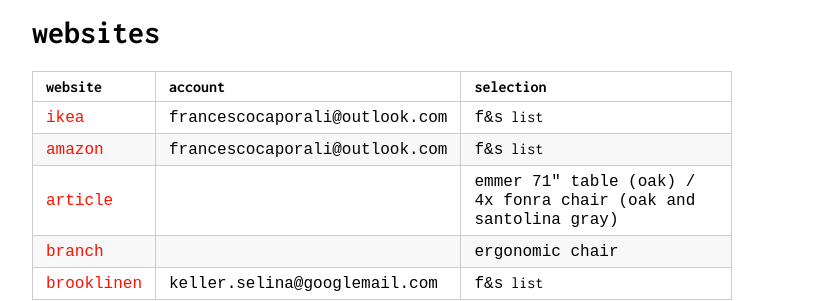
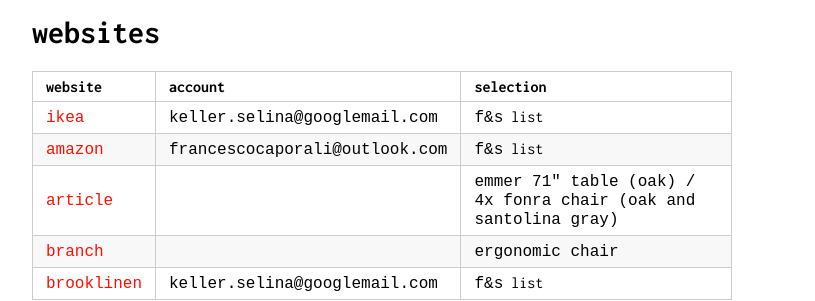
Before and after one commit to caporali/caporali.github.io, a Jekyll site: the page built from files/apt/markdown/furniture.md, in a window 1280 px wide and 900 px high, scrolled down 2761 px. Shown: the part 151-452 px from the top of the window, without its empty margins (258-1073 px from the left). Built offline with Jekyll 4.4.1, drawn with Linux system fonts in a browser that asks for light colours; our own code applies the rules of GitHub Pages for plain Markdown files.

Commit message:
ikea list user changed

```diff
--- a/files/apt/markdown/furniture.md
+++ b/files/apt/markdown/furniture.md
@@ -59,7 +59,7 @@
 
 | website | account | selection |
 | --- | --- | --- |
-| [`ikea`](https://www.ikea.com/us/en/favorites/1db87ea5-23ce-4dfa-bab5-a98c50f7af39/?view=retail) | `francescocaporali@outlook.com` | `f&s` list |
+| [`ikea`](https://www.ikea.com/us/en/favorites/1db87ea5-23ce-4dfa-bab5-a98c50f7af39/?view=retail) | `keller.selina@googlemail.com` | `f&s` list |
 | [`amazon`](https://www.amazon.com/hz/wishlist/ls/35M83Y4OHBP84/ref=nav_wishlist_lists_1) | `francescocaporali@outlook.com` | `f&s` list |
 | [`article`](https://www.article.com/furniture-bundles/467/the-spacious-table-bundle) |  | `emmer 71" table (oak) / 4x fonra chair (oak and santolina gray)` |
 | [`branch`](https://www.branchfurniture.com/products/ergonomic-chair) |  | `ergonomic chair` |
```
